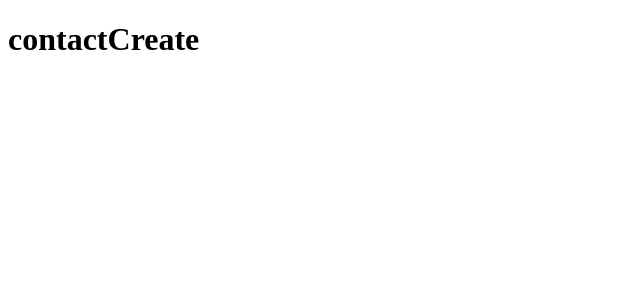
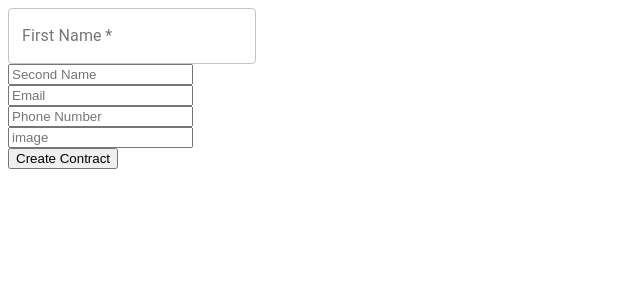
Before and after one commit to maccymg/Contact-Book, a React (Create React App) app in the folder client/: page /contact/new in a window 1280 px wide. Shown: the top 300 px of the page, without its empty margins (0-640 px from the left). Built offline with nearby package versions, Linux system fonts and the light colour scheme.

Commit message:
contact create form, pre ui switch

```diff
--- a/client/src/components/contact/ContactCreate.js
+++ b/client/src/components/contact/ContactCreate.js
@@ -1,9 +1,149 @@
 import React from 'react'
+import { useHistory } from 'react-router-dom'
+import { createContact } from '../../lib/api'
+import { TextField } from '@material-ui/core'
+import useStyles from '../../styles'
 
 function ContactCreate() {
+  const classes = useStyles()
+  const history = useHistory()
+
+
+
+  const [contactData, setContactData] = React.useState({
+    firstName: '',
+    secondName: '',
+    email: '',
+    phoneNumber: '',
+    image: '',
+  })
+
+  const [errordata, setErrordata] = React.useState({
+    firstName: '',
+    secondName: '',
+    email: '',
+    phoneNumber: '',
+    image: '',
+  })
+
+  const handleSubmit = async event => {
+    event.preventDefault()
+    try {
+      const { data } = await createContact(contactData)
+      console.log(data)
+      history.push('/')
+    } catch (err) {
+      setErrordata(err.response.data)
+    }
+  }
+
+  const handleChange = event => {
+    const value = event.target.value
+    setContactData({ ...contactData, [event.target.name]: value })
+    setErrordata('')
+  }
+
+
 
   return (
-    <h1>contactCreate</h1>
+    <div>
+      <div className="form-content">
+        <form onSubmit={handleSubmit} className="form">
+          <div className="form-group">
+            <TextField
+              className={classes.input}
+              required
+              label="First Name"
+              value={contactData.firstName}
+              variant="outlined"
+              onChange={handleChange}
+              name="firstName"
+            />
+            {errordata.firstName ?
+              <div className="error-message">{`*${errordata.firstName}`}</div>
+              :
+              <div className="error-message"></div>
+            }
+            {/* <label className="label">
+              <input
+                className="input"
+                placeholder="First Name"
+                onChange={handleChange}
+                name="firstName"
+                value={contactData.firstName}
+              />
+            </label> */}
+          </div>
+          <div className="form-group">
+            <label className="label">
+              <input
+                className="input"
+                placeholder="Second Name"
+                onChange={handleChange}
+                name="secondName"
+                value={contactData.secondName}
+              />
+            </label>
+            {errordata.secondName ?
+              <div className="error-message">*{errordata.secondName}</div>
+              :
+              <div className="error-message"></div>
+            }
+          </div>
+          <div className="form-group">
+            <label className="label">
+              <input
+                className="input"
+                placeholder="Email"
+                onChange={handleChange}
+                name="email"
+                value={contactData.email}
+              />
+            </label>
+            {errordata.email ?
+              <div className="error-message">*{errordata.email}</div>
+              :
+              <div className="error-message"></div>
+            }
+          </div>
+          <div className="form-group">
+            <label className="label">
+              <input
+                className="input"
+                placeholder="Phone Number"
+                onChange={handleChange}
+                name="phoneNumber"
+                value={contactData.phoneNumber}
+              />
+            </label>
+            {errordata.phoneNumber ?
+              <div className="error-message">*{errordata.phoneNumber}</div>
+              :
+              <div className="error-message"></div>
+            }
+          </div>
+          <div className="form-group">
+            <label className="label">
+              <input
+                className="input"
+                placeholder="image"
+                onChange={handleChange}
+                name="image"
+                value={contactData.image}
+              />
+            </label>
+            {errordata.image ?
+              <div className="error-message">*{errordata.image}</div>
+              :
+              <div className="error-message"></div>
+            }
+          </div>
+          <div className="form-footer">
+            <button type="submit" className="button">Create Contract</button>
+          </div>
+        </form>
+      </div>
+    </div>
   )
 }
 
--- a/client/src/components/contact/ContactIndex.js
+++ b/client/src/components/contact/ContactIndex.js
@@ -34,8 +34,8 @@ function ContactIndex() {
   )) : null
 
   const sortedContacts = filteredContacts ? filteredContacts.sort((lastOne, nextOne) => {
-    const alast = lastOne.secondName.split(', ')
-    const blast = nextOne.secondName.split(', ')
+    const alast = lastOne.secondName
+    const blast = nextOne.secondName
     return alast > blast ? 1 : -1
   }) : null
 
@@ -67,9 +67,11 @@ function ContactIndex() {
                 onChange={handleInput}
               />
             </div>
-            <IconButton aria-label="add">
-              <AddIcon />
-            </IconButton>
+            <Link to={'/contact/new'} style={{ textDecoration: 'none', color: 'black' }}>
+              <IconButton>
+                <AddIcon />
+              </IconButton>
+            </Link>
           </Toolbar>
         </AppBar>
       </div>
```
